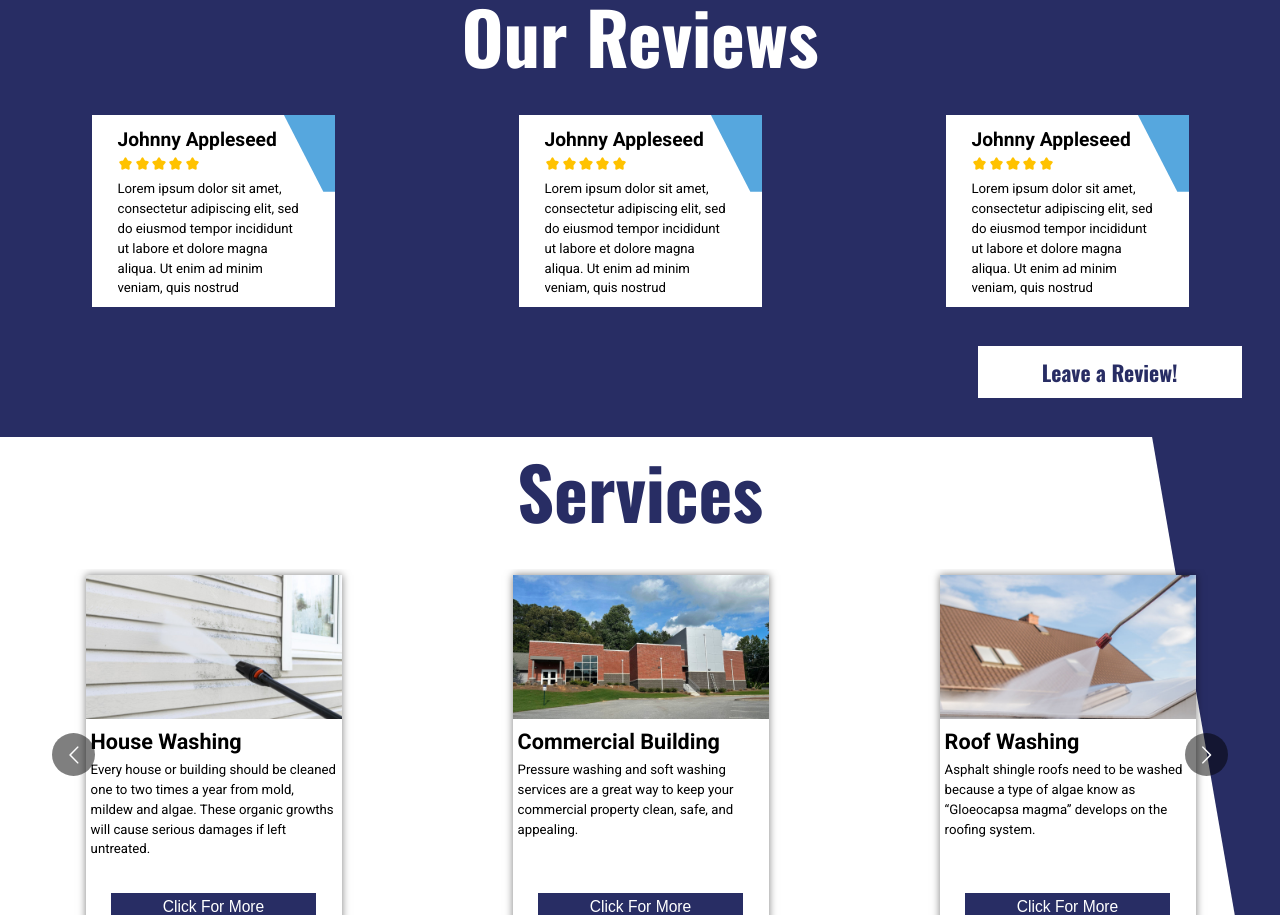
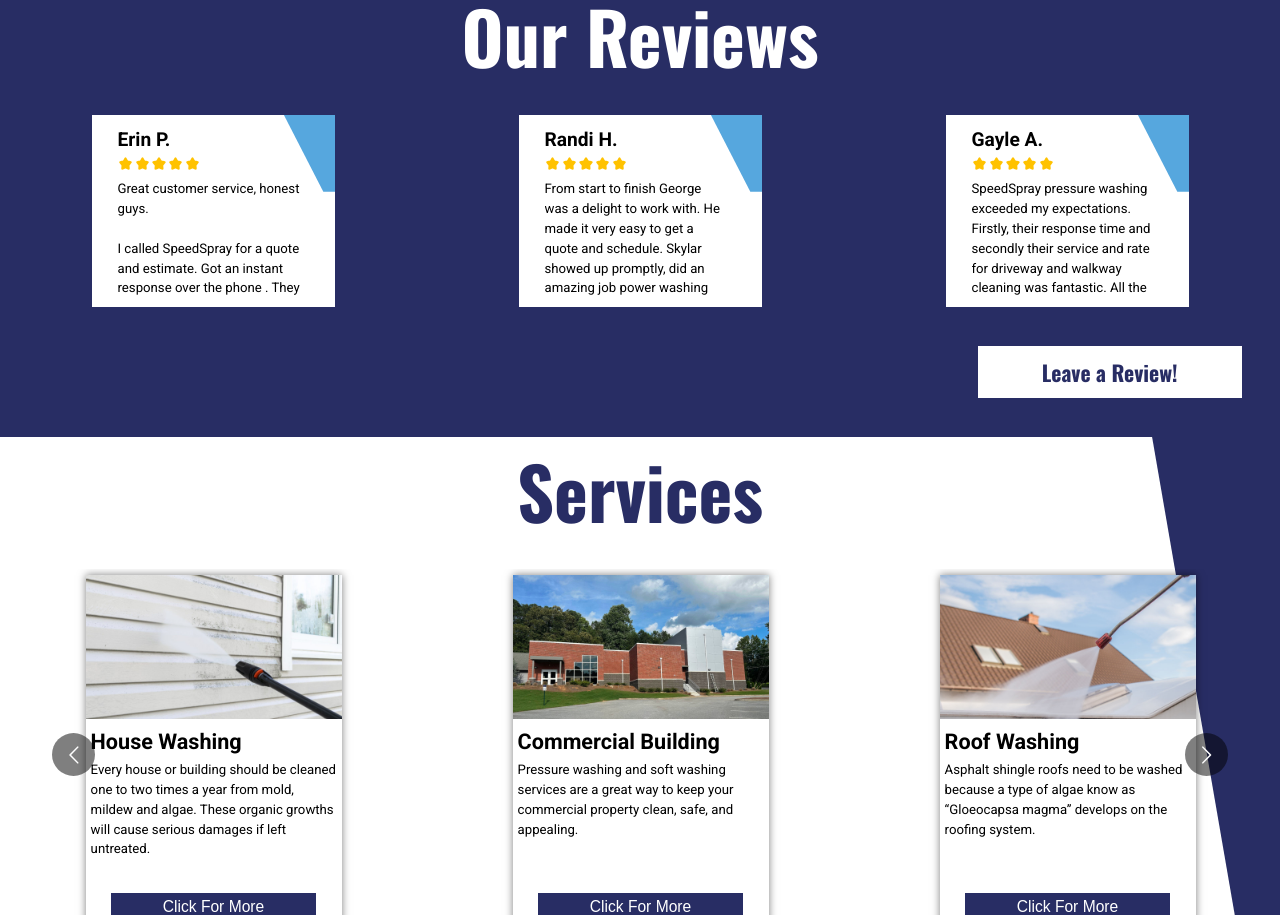
Before and after one commit to speedspray/website, a React (Vite) app: page / in a window 1280 px wide. Shown: the part 840-1755 px from the top of the page. Built offline with nearby package versions, Linux system fonts and the light colour scheme.

Commit message:
added some reviews

```diff
--- a/src/components/Reviews/Review/review.css
+++ b/src/components/Reviews/Review/review.css
@@ -50,6 +50,7 @@
     z-index: 10;
     position: relative;
     height: 9vw;
+    white-space: pre-wrap;
 }
 /* width */
 .review-desc::-webkit-scrollbar {
--- a/src/components/Reviews/reviewData.ts
+++ b/src/components/Reviews/reviewData.ts
@@ -1,29 +1,27 @@
 const reviewData: ReviewType[] = [
     {
-        name: "Johnny Appleseed",
+        name: "Erin P.",
         rating: 5,
-        desc: "Lorem ipsum dolor sit amet, consectetur adipiscing elit, sed do eiusmod tempor incididunt ut labore et dolore magna aliqua. Ut enim ad minim veniam, quis nostrud exercitation ullamco laboris nisi ut aliquip ex ea commodo consequat."
+        desc: `Great customer service, honest guys.
+
+I called SpeedSpray for a quote and estimate. Got an instant response over the phone . They answered immediately and gave their base estimate but also gave some excellent advice and their professional opinion that didn’t require the more expensive treatment. It’s a very rare company that doesn’t try to upsell you, and they were completely correct. Thank you so much.
+        `
     },
     {
-        name: "Johnny Appleseed",
+        name: "Randi H.",
         rating: 5,
-        desc: "Lorem ipsum dolor sit amet, consectetur adipiscing elit, sed do eiusmod tempor incididunt ut labore et dolore magna aliqua. Ut enim ad minim veniam, quis nostrud exercitation ullamco laboris nisi ut aliquip ex ea commodo consequat."
+        desc: "From start to finish George was a delight to work with. He made it very easy to get a quote and schedule. Skylar showed up promptly, did an amazing job power washing my front deck, driveway and retaining wall and cleaning the gutters. George took the time to take photos of my neighbor's tree what was growing into my gutters and explained what i need to have done. Everything is sparkling clean and with as little stress and hassle as possible. Everyone was incredibly nice, I would highly recommend them and will be calling them again when things get dirty, as they always do."
     },
     {
-        name: "Johnny Appleseed",
+        name: "Gayle A.",
         rating: 5,
-        desc: "Lorem ipsum dolor sit amet, consectetur adipiscing elit, sed do eiusmod tempor incididunt ut labore et dolore magna aliqua. Ut enim ad minim veniam, quis nostrud exercitation ullamco laboris nisi ut aliquip ex ea commodo consequat. Lorem ipsum dolor sit amet, consectetur adipiscing elit, sed do eiusmod tempor incididunt ut labore et dolore magna aliqua."
+        desc: "SpeedSpray pressure washing exceeded my expectations. Firstly, their response time and secondly their service and rate for driveway and walkway cleaning was fantastic. All the other companies I reached out to did not respond timely or the rates were outrageous. I met George, the owner personally and he is honest and personable. I Highly recommended SpeedSpray pressure washing  for your home or business."
     },
     {
-        name: "Johnny Appleseed",
+        name: "Michelle B.",
         rating: 5,
-        desc: "Lorem ipsum dolor sit amet, consectetur adipiscing elit, sed do eiusmod tempor incididunt ut labore et dolore magna aliqua. Ut enim ad minim veniam, quis nostrud exercitation ullamco laboris nisi ut aliquip ex ea commodo consequat."
-    },
-    {
-        name: "Johnny Appleseed",
-        rating: 5,
-        desc: "Lorem ipsum dolor sit amet, consectetur adipiscing elit, sed do eiusmod tempor incididunt ut labore et dolore magna aliqua. Ut enim ad minim veniam, quis nostrud exercitation ullamco laboris nisi ut aliquip ex ea commodo consequat."
-    },
+        desc: "SpeedSpray  is amazing! They responded to my query within two hours, and they charged me a very fair amount. They went above and beyond in their services. Arrived promptly and left the house looking cleaner that she ever did before. Highly recommend. George and Skyler were absolutely awesome."
+    }
 ]
 
 export default reviewData
```
